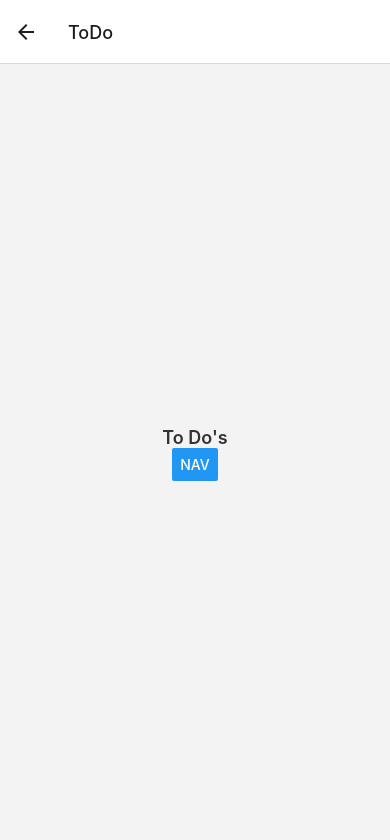
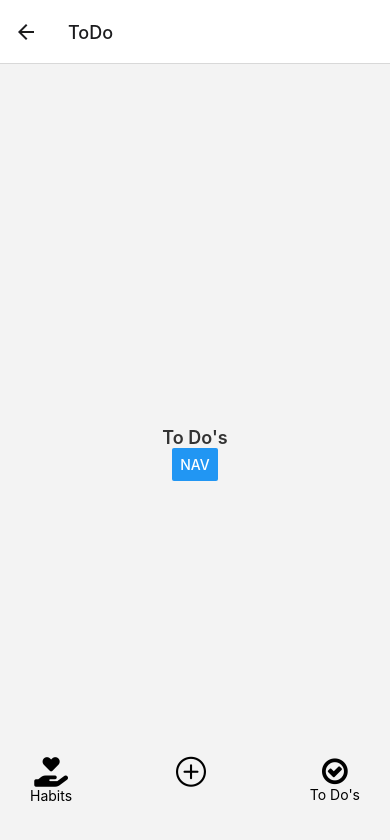
Before and after one commit to kismakk/ascend, a React Native app: screen /ToDo in a window 390 px wide. Shown: the top 840 px of the page. Built offline with nearby package versions, Linux system fonts and the light colour scheme; no server answers.

Commit message:
Bottom Navigation bar ready

```diff
--- /dev/null
+++ b/components/BottomNav/BottomNav.js
@@ -0,0 +1,36 @@
+import { View, Text, Pressable } from "react-native";
+import React from "react";
+import { FontAwesome6, FontAwesome, AntDesign } from "@expo/vector-icons";
+import styles from "../BottomNav/BottomNav.styles";
+
+export default function BottomNav({ navigation }) {
+  return (
+    <View style={styles.bottomNav}>
+      <Pressable
+        onPress={() => {
+          navigation.navigate("Habits");
+        }}
+      >
+        <View style={styles.buttons}>
+          <FontAwesome6 name="hand-holding-heart" size={30} color="black" />
+          <Text>Habits</Text>
+        </View>
+      </Pressable>
+      <Pressable>
+        <View>
+          <AntDesign name="pluscircleo" size={30} color="black" />
+        </View>
+      </Pressable>
+      <Pressable
+        onPress={() => {
+          navigation.navigate("ToDo");
+        }}
+      >
+        <View style={styles.buttons}>
+          <FontAwesome name="check-circle-o" size={30} color="black" />
+          <Text>To Do's</Text>
+        </View>
+      </Pressable>
+    </View>
+  );
+}
--- /dev/null
+++ b/components/BottomNav/BottomNav.styles.js
@@ -0,0 +1,18 @@
+import { StyleSheet, } from 'react-native';
+
+export default StyleSheet.create({
+  bottomNav: {
+    flexDirection: 'row',
+    position: 'absolute',
+    bottom: 1,
+    width: '100%',
+    height: '15%',
+    justifyContent: 'space-between',
+    alignContent: 'space-between',
+    padding: 30,
+  },
+  buttons: {
+    flexDirection: 'column',
+    alignItems: 'center',
+  }
+})
--- a/package.json
+++ b/package.json
@@ -15,9 +15,11 @@
     "expo-status-bar": "~1.11.1",
     "firebase": "^10.9.0",
     "react": "18.2.0",
+    "react-icons": "^5.0.1",
     "react-native": "0.73.4",
     "react-native-safe-area-context": "^4.8.2",
-    "react-native-screens": "~3.29.0"
+    "react-native-screens": "~3.29.0",
+    "react-native-vector-icons": "^10.0.3"
   },
   "devDependencies": {
     "@babel/core": "^7.20.0"
--- a/screens/Habits.js
+++ b/screens/Habits.js
@@ -1,8 +1,9 @@
-import React, { useState } from 'react';
-import { View, Text, Button, StyleSheet } from 'react-native';
-import { useTheme } from '../hooks/ThemeContext';
-import { COLORS, FONTWEIGHT, SIZES, BORDER } from '../constants/theme';
-import NavModal from '../components/NavModal/NavModal';
+import React, { useState } from "react";
+import { View, Text, Button, StyleSheet } from "react-native";
+import { useTheme } from "../hooks/ThemeContext";
+import { COLORS, FONTWEIGHT, SIZES, BORDER } from "../constants/theme";
+import NavModal from "../components/NavModal/NavModal";
+import BottomNav from "../components/BottomNav/BottomNav";
 
 const Habits = ({ navigation }) => {
   const [modalVisible, setModalVisible] = useState(false);
@@ -13,15 +14,13 @@ const Habits = ({ navigation }) => {
   return (
     <View style={dynamicStyles.container}>
       <Text style={dynamicStyles.text}>Habits</Text>
-      <Button
-        title="Nav"
-        onPress={() => setModalVisible(true)}
-      />
+      <Button title="Nav" onPress={() => setModalVisible(true)} />
       <NavModal
         navigation={navigation}
         modalVisible={modalVisible}
         setModalVisible={setModalVisible}
       />
+      <BottomNav navigation={navigation} />
     </View>
   );
 };
@@ -31,8 +30,8 @@ const getDynamicStyles = (theme) => {
     container: {
       flex: 1,
       backgroundColor: COLORS[theme].background,
-      alignItems: 'center',
-      justifyContent: 'center',
+      alignItems: "center",
+      justifyContent: "center",
     },
     text: {
       fontSize: SIZES.medium,
--- a/screens/ToDo.js
+++ b/screens/ToDo.js
@@ -3,6 +3,7 @@ import { View, Text, Button, StyleSheet } from 'react-native';
 import { useTheme } from '../hooks/ThemeContext';
 import { COLORS, FONTWEIGHT, SIZES, BORDER } from '../constants/theme';
 import NavModal from '../components/NavModal/NavModal';
+import BottomNav from '../components/BottomNav/BottomNav';
 
 const ToDo = ({ navigation }) => {
   const [modalVisible, setModalVisible] = useState(false);
@@ -18,6 +19,9 @@ const ToDo = ({ navigation }) => {
         navigation={navigation}
         modalVisible={modalVisible}
         setModalVisible={setModalVisible}
+      />
+      <BottomNav
+      navigation={navigation}
       />
     </View>
   );
```
Also changed, not shown: 1 other file (tests, documents, lock files or other folders).
